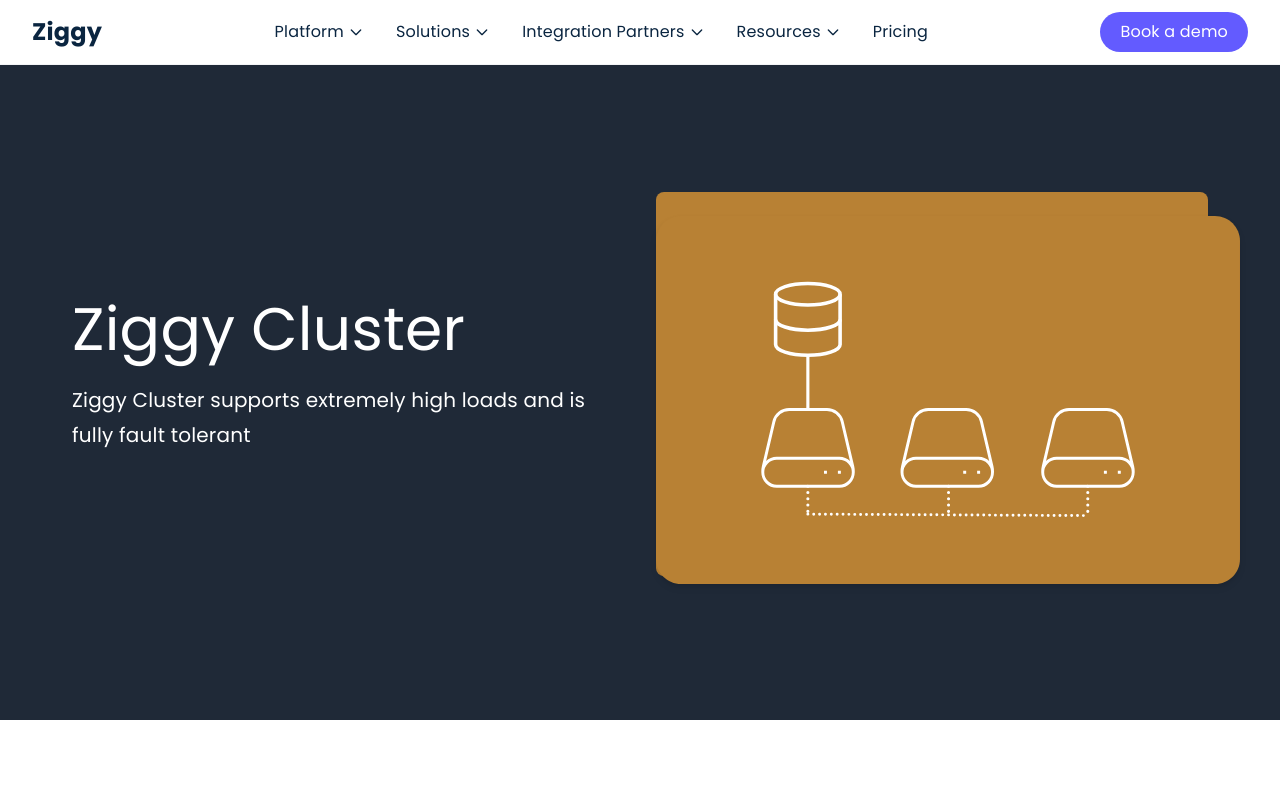
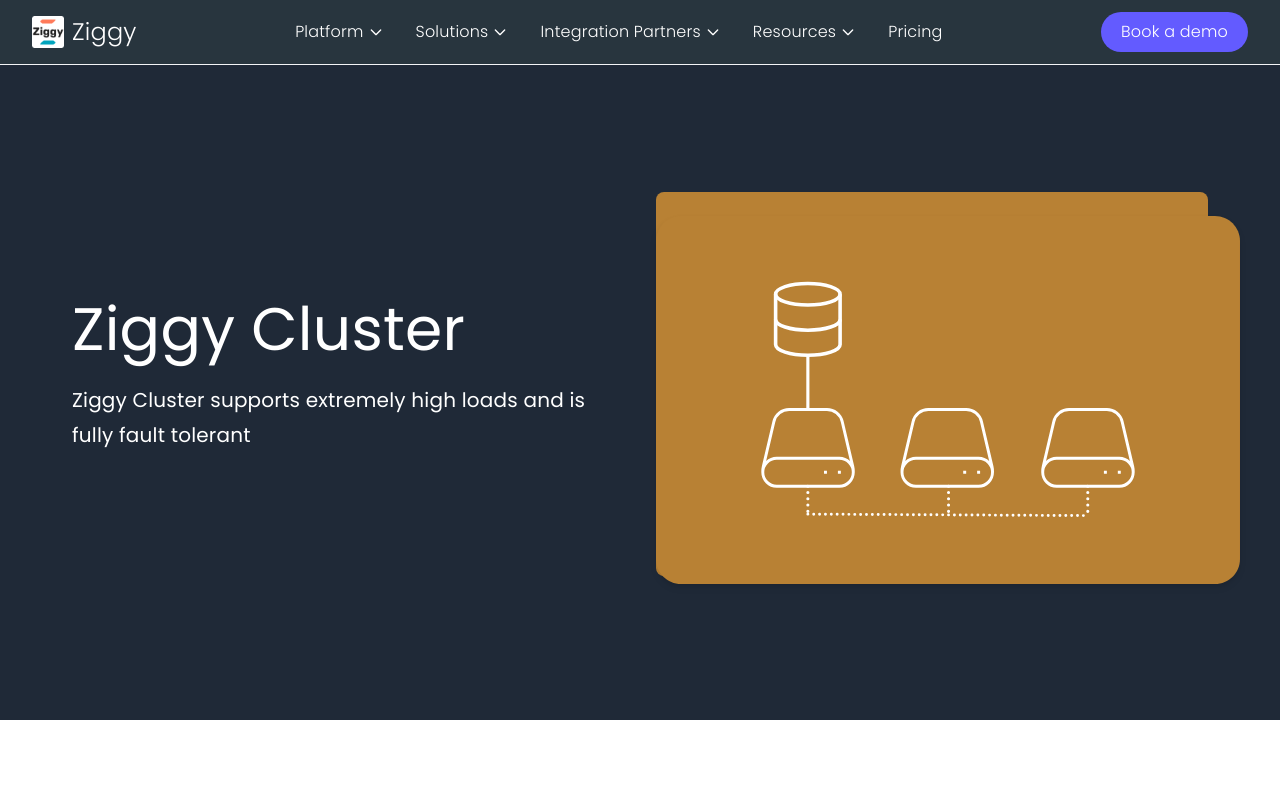
Before and after one commit to fmay/ziggy-site-new, a Next.js app: page /cluster in a window 1280 px wide. Shown: the top 800 px of the page. Built offline with nearby package versions, Linux system fonts and the light colour scheme.

Commit message:
header scss

```diff
--- a/src/app/layout.tsx
+++ b/src/app/layout.tsx
@@ -2,7 +2,7 @@
 import { Poppins } from 'next/font/google'
 import './globals.scss'
 import Header from '@/components/navigation/Header'
-import Footer from '@/components/ui/layout/Footer'
+import Footer from '@/components/navigation/Footer'
 
 const poppins = Poppins({
   subsets: ['latin'],
--- /dev/null
+++ b/src/components/navigation/Header.module.scss
@@ -0,0 +1,75 @@
+.overlay {
+  @apply fixed inset-0 bg-stripe-navy/5 z-40 transition-opacity duration-[250ms] ease-out;
+}
+
+.header {
+  @apply fixed top-0 left-0 right-0 bg-header-footer text-white border-b border-gray-100 z-50;
+  button, a {
+    @apply text-white font-light hover:text-white;
+  }
+}
+
+.nav {
+  @apply max-w-7xl mx-auto px-4 sm:px-6 lg:px-8 relative;
+}
+
+.navContent {
+  @apply flex justify-between items-center h-16;
+}
+
+.logoContainer {
+  @apply flex items-center;
+}
+
+.logo {
+  @apply text-2xl font-bold text-stripe-navy;
+  display: flex;
+  align-items: center;
+  gap: 0.5rem;
+
+  &::before {
+    content: '';
+    display: inline-block;
+    width: 32px;
+    height: 32px;
+    background-image: url('../../../public/icons/apple-touch-icon.png');
+    background-size: contain;
+    background-repeat: no-repeat;
+  }
+}
+
+.desktopNav {
+  @apply hidden md:flex items-center;
+}
+
+.ctaButtons {
+  @apply hidden md:flex items-center space-x-4;
+}
+
+.ctaButton {
+  @apply px-5 py-2 rounded-full bg-stripe-purple text-white hover:opacity-90 transition-opacity duration-200;
+}
+
+.mobileMenuButton {
+  @apply md:hidden;
+}
+
+.menuToggle {
+  @apply text-stripe-navy p-2;
+}
+
+.menuIcon {
+  @apply w-6 h-6;
+}
+
+.mobileNav {
+  @apply md:hidden py-4 border-t border-gray-100;
+}
+
+.mobileNavContent {
+  @apply flex flex-col space-y-4;
+}
+
+.mobileCtaButton {
+  @apply px-5 py-2 rounded-full bg-stripe-purple text-white hover:opacity-90 transition-opacity duration-200 text-center;
+}
--- a/src/components/navigation/Header.tsx
+++ b/src/components/navigation/Header.tsx
@@ -6,6 +6,7 @@
 import DesktopNavItem from './DesktopNavItem'
 import MobileNavItem from './MobileNavItem'
 import DesktopDropdownContainer from './DesktopDropdownContainer'
+import styles from './Header.module.scss'
 
 const Header = () => {
   const [mobileMenuOpen, setMobileMenuOpen] = useState(false)
@@ -86,25 +87,20 @@
   return (
     <>
       {/* Overlay backdrop when dropdown is open */}
-      {activeDropdown && (
-        <div
-          className="fixed inset-0 bg-stripe-navy/5 z-40 transition-opacity duration-[250ms] ease-out"
-          onMouseEnter={handleMouseLeave}
-        />
-      )}
+      {activeDropdown && <div className={styles.overlay} onMouseEnter={handleMouseLeave} />}
 
-      <header className="fixed top-0 left-0 right-0 bg-white border-b border-gray-100 z-50">
-        <nav className="max-w-7xl mx-auto px-4 sm:px-6 lg:px-8 relative">
-          <div className="flex justify-between items-center h-16">
+      <header className={styles.header}>
+        <nav className={styles.nav}>
+          <div className={styles.navContent}>
             {/* Logo */}
-            <div className="flex items-center">
-              <Link href="/" className="text-2xl font-bold text-stripe-navy">
+            <div className={styles.logoContainer}>
+              <Link href="/" className={styles.logo}>
                 Ziggy
               </Link>
             </div>
 
             {/* Desktop Navigation */}
-            <div className="hidden md:flex items-center" onMouseLeave={handleMouseLeave}>
+            <div className={styles.desktopNav} onMouseLeave={handleMouseLeave}>
               {navigationConfig.items.map((item, index) => (
                 <DesktopNavItem
                   key={item.label}
@@ -118,28 +114,26 @@
             </div>
 
             {/* CTA Buttons */}
-            <div className="hidden md:flex items-center space-x-4">
-              <Link
-                href={navigationConfig.cta.contact.href}
-                className="px-5 py-2 rounded-full bg-stripe-purple text-white hover:opacity-90 transition-opacity duration-200">
+            <div className={styles.ctaButtons}>
+              <Link href={navigationConfig.cta.contact.href} className={styles.ctaButton}>
                 {navigationConfig.cta.contact.label}
               </Link>
               {/*<Link*/}
               {/*  href={navigationConfig.cta.signin.href}*/}
-              {/*  className="px-5 py-2 rounded-full bg-stripe-purple text-white hover:opacity-90 transition-opacity duration-200"*/}
+              {/*  className={styles.ctaButton}*/}
               {/*>*/}
               {/*  {navigationConfig.cta.signin.label}*/}
               {/*</Link>*/}
             </div>
 
             {/* Mobile menu button */}
-            <div className="md:hidden">
+            <div className={styles.mobileMenuButton}>
               <button
                 onClick={() => setMobileMenuOpen(!mobileMenuOpen)}
-                className="text-stripe-navy p-2"
+                className={styles.menuToggle}
                 aria-label="Toggle menu">
                 {mobileMenuOpen ? (
-                  <svg className="w-6 h-6" fill="none" stroke="currentColor" viewBox="0 0 24 24">
+                  <svg className={styles.menuIcon} fill="none" stroke="currentColor" viewBox="0 0 24 24">
                     <path
                       strokeLinecap="round"
                       strokeLinejoin="round"
@@ -148,7 +142,7 @@
                     />
                   </svg>
                 ) : (
-                  <svg className="w-6 h-6" fill="none" stroke="currentColor" viewBox="0 0 24 24">
+                  <svg className={styles.menuIcon} fill="none" stroke="currentColor" viewBox="0 0 24 24">
                     <path
                       strokeLinecap="round"
                       strokeLinejoin="round"
@@ -173,8 +167,8 @@
 
           {/* Mobile Navigation */}
           {mobileMenuOpen && (
-            <div className="md:hidden py-4 border-t border-gray-100">
-              <div className="flex flex-col space-y-4">
+            <div className={styles.mobileNav}>
+              <div className={styles.mobileNavContent}>
                 {navigationConfig.items.map(item => (
                   <MobileNavItem
                     key={item.label}
@@ -186,7 +180,7 @@
                 ))}
                 <Link
                   href={navigationConfig.cta.signin.href}
-                  className="px-5 py-2 rounded-full bg-stripe-purple text-white hover:opacity-90 transition-opacity duration-200 text-center"
+                  className={styles.mobileCtaButton}
                   onClick={() => setMobileMenuOpen(false)}>
                   {navigationConfig.cta.signin.label}
                 </Link>
--- a/src/components/ui/scroll-pairs/ScrollContentImagePairs.module.scss
+++ b/src/components/ui/scroll-pairs/ScrollContentImagePairs.module.scss
@@ -32,7 +32,7 @@
 }
 
 .contentWrapper {
-  @apply w-full border-l-2 border-stripe-purple pl-4;
+  @apply w-full border-l-2 border-scroll-pair-border pl-4;
   h2 {
     @apply font-normal
   }
--- a/tailwind.config.ts
+++ b/tailwind.config.ts
@@ -14,8 +14,10 @@
         'stripe-gray': '#727f96',
         'stripe-light-bg': '#f6f9fb',
         'stripe-purple': '#635bff',
+        'scroll-pair-border': 'rgb(109,106,189)',
         'flow-gray': '#D0D8E0',
         'dark-gray': 'rgb(66, 84, 102)',
+        'header-footer': 'rgb(40,53,62)',
         'mid-gray': '#68748a',
         'pale-gray': '#8e9cb3',
         'dark-text': 'rgb(10, 37, 64)',
```
Also changed, not shown: src/components/navigation/Footer.tsx (renamed from src/components/ui/layout/Footer.tsx).
